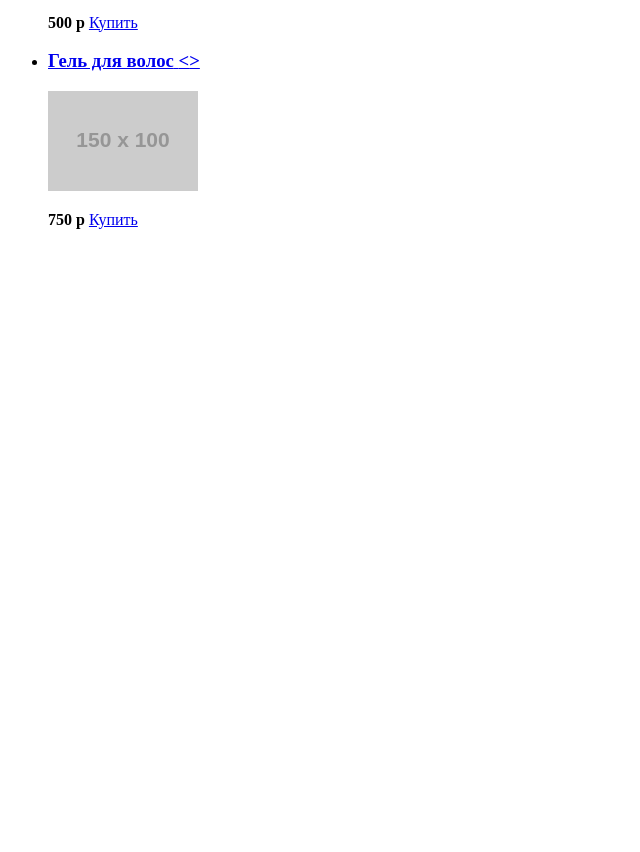
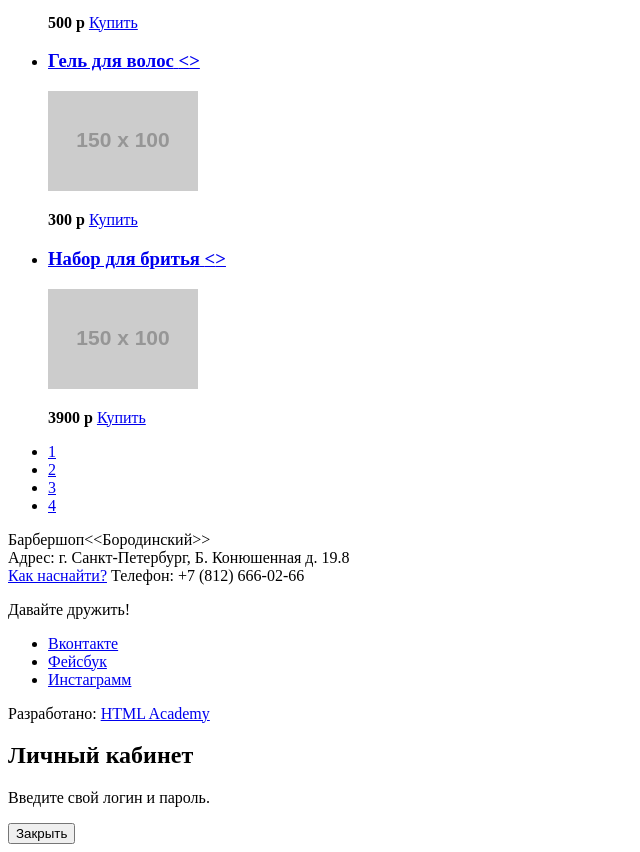
Before and after one commit to 94Anton94/1005137-barbershop-26, a plain HTML site: page catalog.html in a window 1280 px wide. Shown: the part 1153-2005 px from the top of the page, without its empty margins (0-640 px from the left). Before the commit the page ends 1398 px from the top, so only its background shows below. Drawn offline with Linux system fonts and the light colour scheme; placeholder pictures from the web are drawn by us.

Commit message:
учебный

```diff
--- a/catalog.html
+++ b/catalog.html
@@ -1,22 +1,22 @@
 <!DOCTYPE html>
 <html lang="ru">
+
 <head>
   <meta charset="utf-8">
   <title></title>
 </head>
+
 <body>
   <header class="main-header">
     <nav class="main-navigation">
       <a class="main-header-logo" href="index.html">
-        <img src="img/index-logo.svg" width="111" height="24"
-          alt="Логотип барбершопа <<Бородинский>>">
+        <img src="img/index-logo.svg" width="111" height="24" alt="Логотип барбершопа <<Бородинский>>">
       </a>
       <ul class="site-navigation">
         <li><a href="info.html">Информация</a></li>
         <li><a href="news.html">Новости</a></li>
         <li><a href="price.html">Прайс-лист</a></li>
-          <li class="site-navigation-current"><a href="catalog.html"
-          >Магазин</a></li>
+        <li class="site-navigation-current"><a href="catalog.html">Магазин</a></li>
         <li><a href="contacts.html">Контакты</a></li>
       </ul>
       <ul class="user-navigation">
@@ -28,7 +28,7 @@
     <h1 class="page-title">Средства для ухода</h1>
 
     <ul class="breadcrumbs">
-          <li><a href="index.html"></a></li>
+      <li><a href="index.html">Главная</a></li>
       <li><a href="catalog.html">Магазин</a></li>
       <li class="breadcrumbs-current">Средства для ухода</li>
     </ul>
@@ -36,7 +36,6 @@
       <h2 class="visually-hidden">Фильтр товаров</h2>
       <!-- Здесь будет форма-->
     </section>
-
     <section class="catalog">
       <h2 class="visually-hidden">Список средств для ухода</h2>
       <ul class="catalog-list">
@@ -44,14 +43,14 @@
           <h3>
             <a href="catalog-item.html">
               <span class="catalog-category">Набор для путешествий</span>
-                          <span class="catalog-item-title"><<Baxter of
-                              California>></span>
+              <span class="catalog-item-title">
+                <<Baxter of California>>
+              </span>
             </a>
           </h3>
           <p>
             <a href="catalog-item.html">
-                        <img src="https://via.placeholder.com/150x100"
-                         alt="">
+              <img src="https://via.placeholder.com/150x100" alt="">
             </a>
           </p>
           <p class="catalog-item-price">
@@ -63,14 +62,14 @@
           <h3>
             <a href="catalog-item.html">
               <span class="catalog-category">Увлажняющий кондиционер</span>
-                            <span class="catalog-item-title"><<Baxter of
-                                California>></span>
+              <span class="catalog-item-title">
+                <<Baxter of California>>
+              </span>
             </a>
           </h3>
           <p>
             <a href="catalog-item.html">
-                          <img src="https://via.placeholder.com/150x100"
-                           alt="">
+              <img src="https://via.placeholder.com/150x100" alt="">
             </a>
           </p>
           <p class="catalog-item-price">
@@ -82,13 +81,14 @@
           <h3>
             <a href="catalog-item.html">
               <span class="catalog-category">Гель для волос</span>
-                              <span class="catalog-item-title"><<Suavecito>></span>
+              <span class="catalog-item-title">
+                <<Suavecito>>
+              </span>
             </a>
           </h3>
           <p>
             <a href="catalog-item.html">
-                            <img src="https://via.placeholder.com/150x100"
-                             alt="">
+              <img src="https://via.placeholder.com/150x100" alt="">
             </a>
           </p>
           <p class="catalog-item-price">
@@ -100,13 +100,14 @@
           <h3>
             <a href="catalog-item.html">
               <span class="catalog-category">Глина для укладки волос</span>
-                              <span class="catalog-item-title"><<American crew>></span>
+              <span class="catalog-item-title">
+                <<American crew>>
+              </span>
             </a>
           </h3>
           <p>
             <a href="catalog-item.html">
-                            <img src="https://via.placeholder.com/150x100"
-                             alt="">
+              <img src="https://via.placeholder.com/150x100" alt="">
             </a>
           </p>
           <p class="catalog-item-price">
@@ -118,22 +119,75 @@
           <h3>
             <a href="catalog-item.html">
               <span class="catalog-category">Гель для волос</span>
-                              <span class="catalog-item-title"><<American Crew>></span>
+              <span class="catalog-item-title">
+                <<American Crew>>
+              </span>
             </a>
           </h3>
           <p>
             <a href="catalog-item.html">
-                            <img src="https://via.placeholder.com/150x100"
-                             alt="">
+              <img src="https://via.placeholder.com/150x100" alt="">
             </a>
           </p>
           <p class="catalog-item-price">
-                      <b>750 р</b>
+            <b>300 р</b>
             <a class="button" href="#">Купить</a>
           </p>
+        </li>
+        <li class="catalog-item">
+          <h3>
+            <a href="catalog-item.html">
+              <span class="catalog-category">Набор для бритья</span>
+              <span class="catalog-item-title">
+                <<Baxter of California>>
+              </span>
+            </a>
+          </h3>
+          <p>
+            <a href="catalog-item.html">
+              <img src="https://via.placeholder.com/150x100" alt="">
+            </a>
+          </p>
+          <p class="catalog-item-price">
+            <b>3900 р</b>
+            <a class="button" href="#">Купить</a>
+          </p>
+        </li>
+      </ul>
+      <ul class="pagination-list">
+        <li class="pagination-item"><a href="#">1</a></li>
+        <li class="pagination-item pagination-item-current"><a href="#">2</a></li>
+        <li class="pagination-item"><a href="#">3</a></li>
+        <li class="pagination-item"><a href="#">4</a></li>
       </ul>
     </section>
+  </main>
+  <footer>
+    <p>
+      Барбершоп<<Бородинский>><br>
+        Адрес: г. Санкт-Петербург, Б. Конюшенная д. 19.8<br>
+        <a href="map.html">Как наснайти?</a>
+        Телефон: +7 (812) 666-02-66
+    </p>
+    <div>
+      <p>Давайте дружить!</p>
+      <ul>
+        <li><a href="#">Вконтакте</a></li>
+        <li><a href="#">Фейсбук</a></li>
+        <li><a href="#">Инстаграмм</a></li>
+      </ul>
+    </div>
+    <p>
+      Разработано:
+      <a href="https://htmlacademy.ru">HTML Academy</a>
+    </p>
+  </footer>
+  <section>
+    <h2>Личный кабинет</h2>
+    <p>Введите свой логин и пароль.</p>
+    <!-- Здесь будет форма-->
+    <button type="button">Закрыть</button>
+  </section>
+</body>
 
-  </main>
-  </body>
 </html>
```
Also changed, not shown: catalog-item.html (added, +102 -0 lines). Lines whose indentation alone changed are shown as unchanged.
